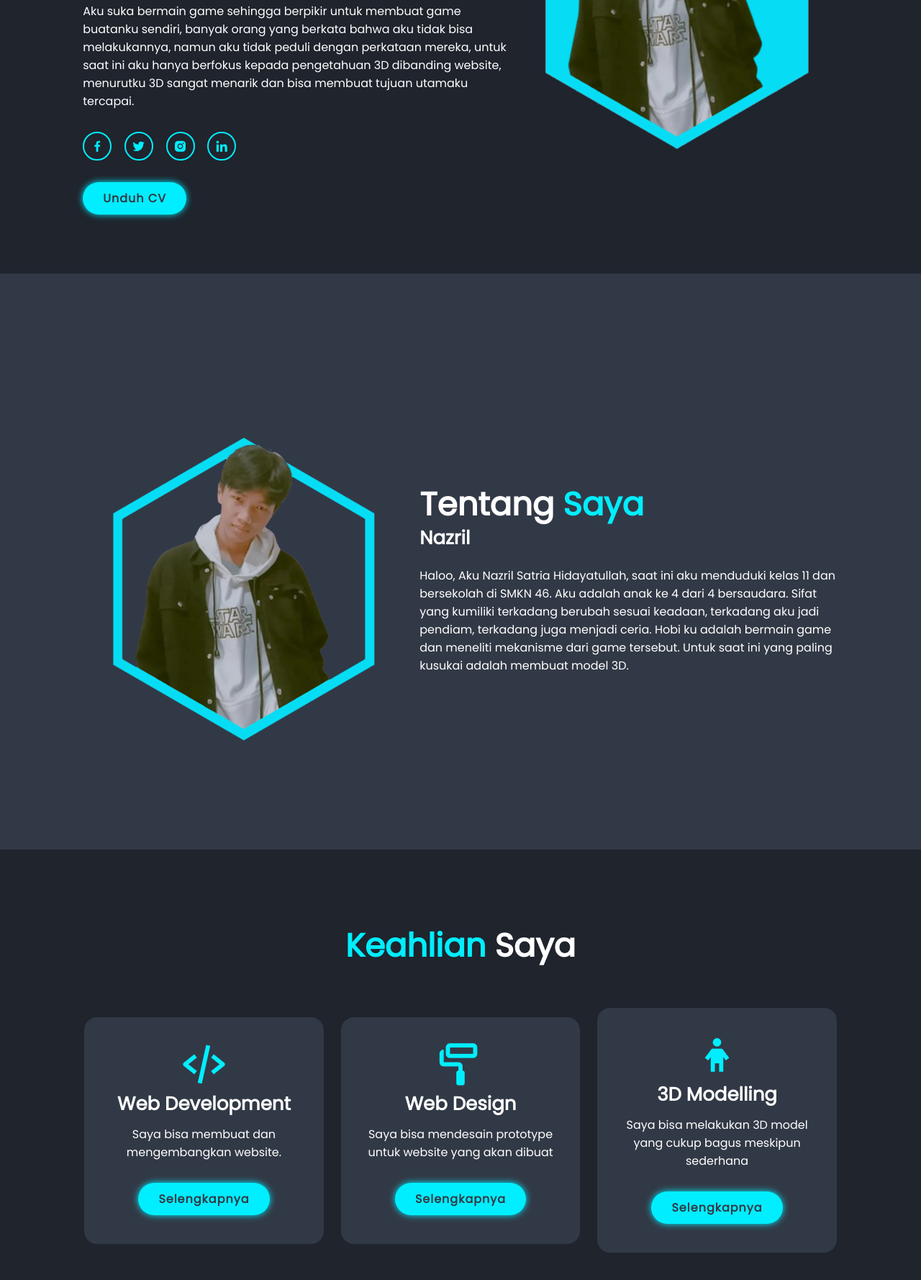
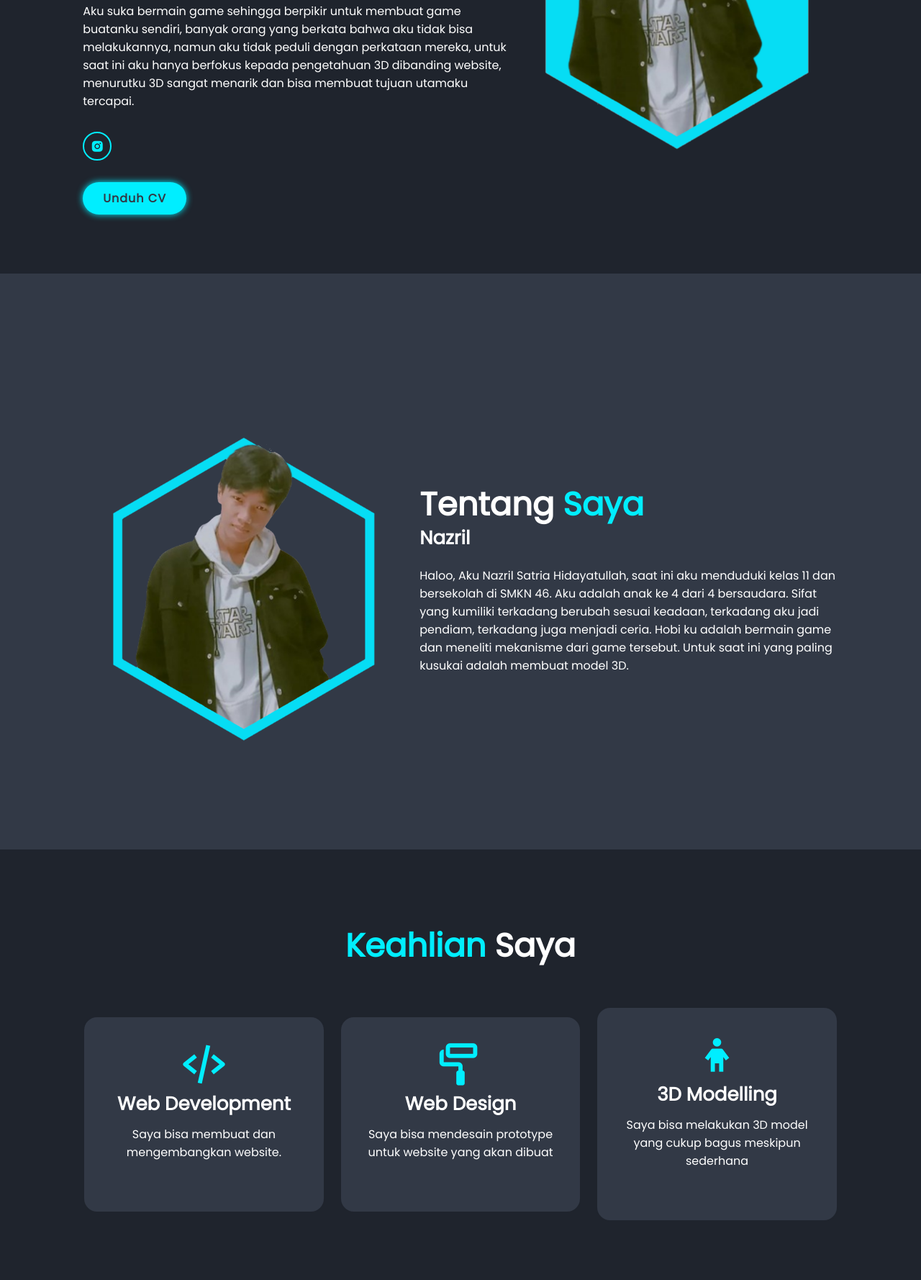
Before and after one commit to Leonkyy/Portofolio-Nazril, a plain HTML site: page index.html in a window 1280 px wide. Shown: the part 420-2198 px from the top of the page at 72% size. Drawn offline with nearby package versions, Linux system fonts and the light colour scheme.

Commit message:
index.html

```diff
--- a/index.html
+++ b/index.html
@@ -37,12 +37,9 @@
                 website, menurutku 3D sangat menarik dan bisa membuat tujuan utamaku tercapai.
             </p>
                 <div class="social-media">
-                    <a href="#"><i class='bx bxl-facebook' ></i></a>
-                    <a href="#"><i class='bx bxl-twitter' ></i></a>
-                    <a href="#"><i class='bx bxl-instagram-alt' ></i></a>
-                    <a href="#"><i class='bx bxl-linkedin' ></i></a>
+                    <a href="https://www.instagram.com/nzrills?igsh=dnU3ZGdxbTNpY3A1"><i class='bx bxl-instagram-alt' ></i></a>
                 </div>
-                <a href="#" class="btn">Unduh CV</a>
+                <a href="cv_Nazril.pdf" class="btn">Unduh CV</a>
         </div>
 
         <div class="home-img">
@@ -77,14 +74,12 @@
                 <h3>Web Development</h3>
                 <p>Saya bisa membuat dan mengembangkan website.
                 </p>
-                     <a href="#" class="btn">Selengkapnya</a>
             </div>
 
             <div class="services-box">
                 <i class='bx bx-paint-roll'></i>
                 <h3>Web Design</h3>
                 <p>Saya bisa mendesain prototype untuk website yang akan dibuat</p>
-                     <a href="#" class="btn">Selengkapnya</a>
             </div>
 
 
@@ -92,7 +87,6 @@
                 <i class='bx bx-child'></i>
                 <h3>3D Modelling</h3>
                 <p>Saya bisa melakukan 3D model yang cukup bagus meskipun sederhana</p>
-                     <a href="#" class="btn">Selengkapnya</a>
         </div>
         </div>
     </section>
```
